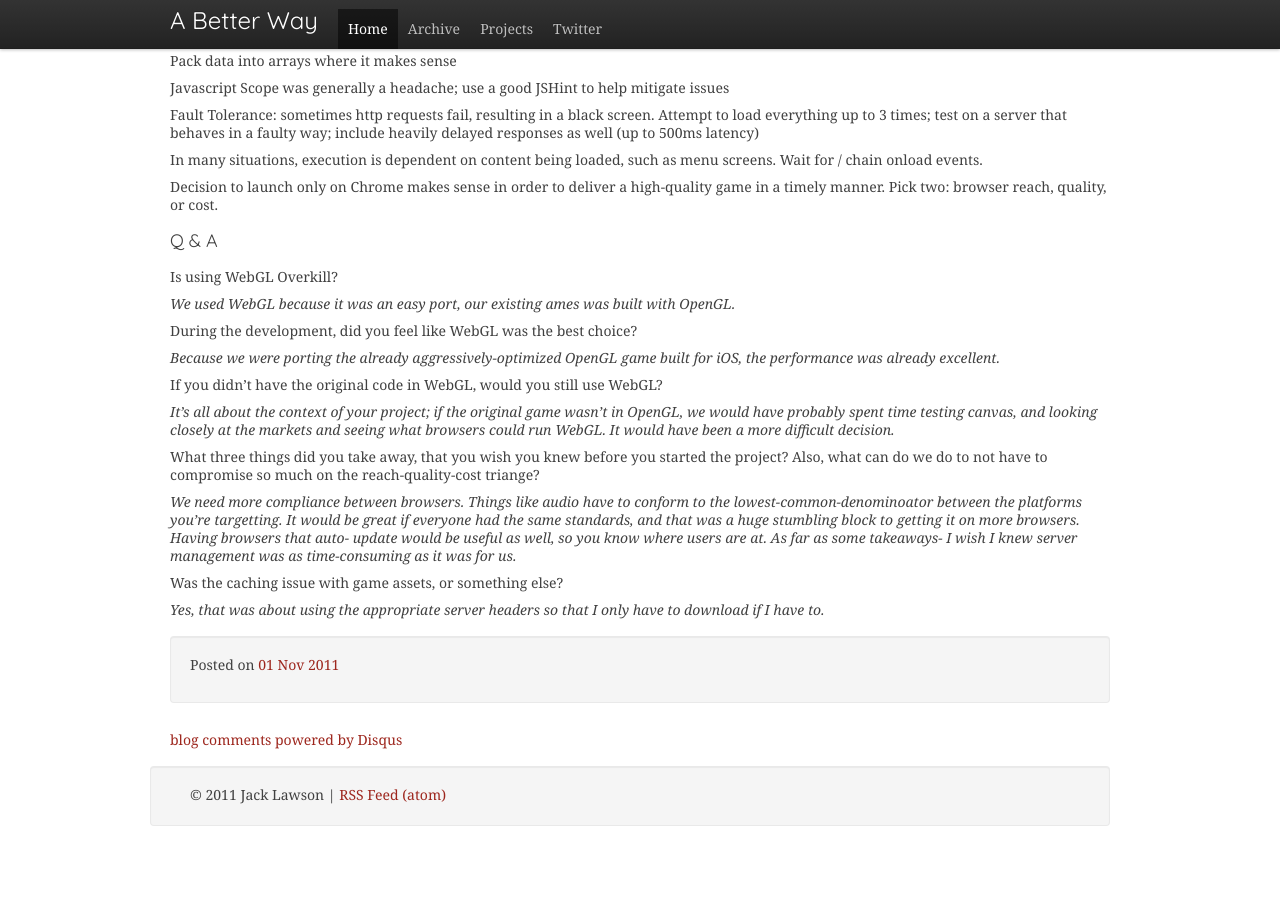
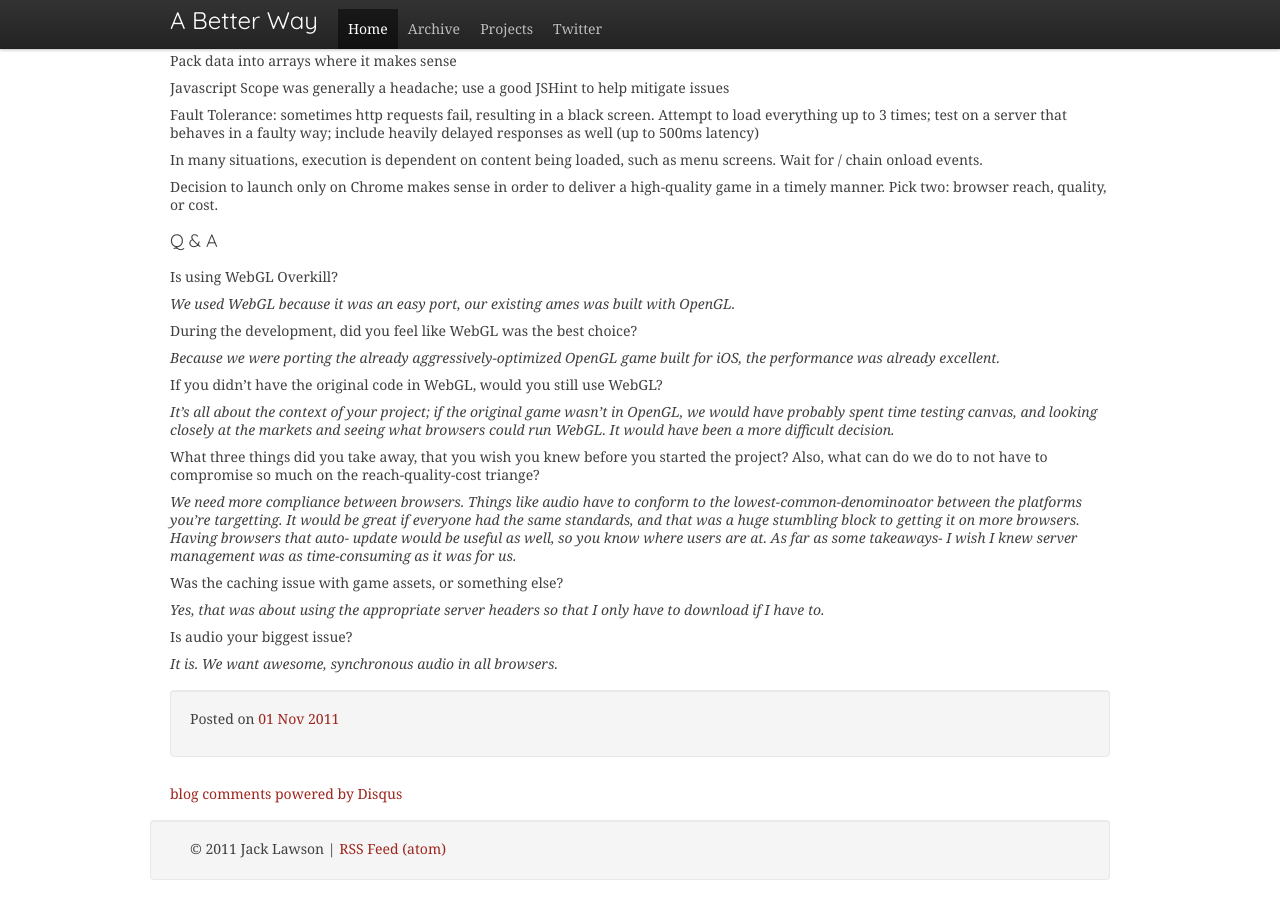
Before and after one commit to ajacksified/ajacksified.github.com, a Jekyll site: the page built from _posts/2011-11-01-new-game-conf-liveblog.markdown, in a window 1280 px wide and 900 px high, scrolled down 6678 px. Built offline with Jekyll 4.4.1, drawn with Linux system fonts in a browser that asks for light colours; nearby versions of some CDN libraries; some web fonts are replaced; Markdown is read by kramdown in place of the engine named in the settings; comment, search, counter and statistics services are not loaded; before the commit the page ends 7524 px from its top, so only the background shows below that.

Commit message:
Session 4

```diff
--- a/_posts/2011-11-01-new-game-conf-liveblog.markdown
+++ b/_posts/2011-11-01-new-game-conf-liveblog.markdown
@@ -483,3 +483,7 @@ Was the caching issue with game assets, or something else?
 
 *Yes, that was about using the appropriate server headers so that I only have
 to download if I have to.*
+
+Is audio your biggest issue?
+
+*It is. We want awesome, synchronous audio in all browsers.*
```
